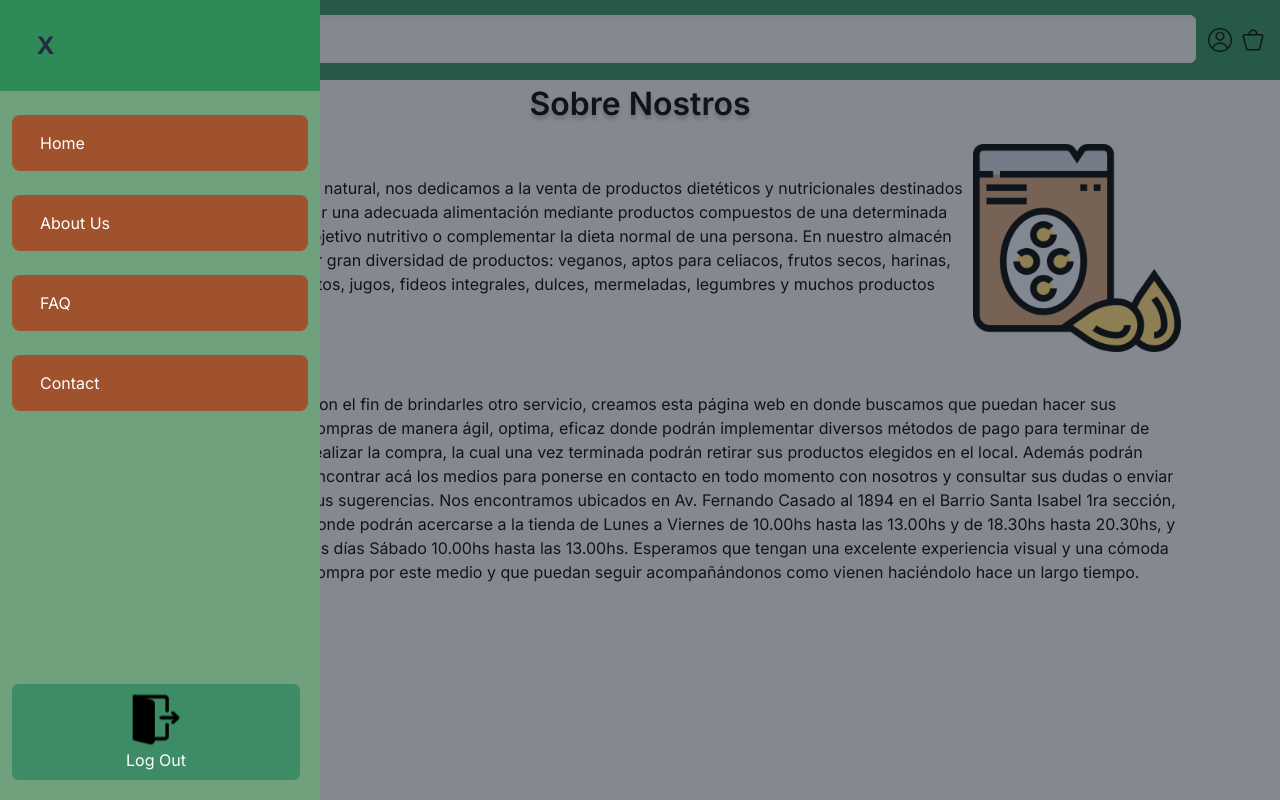
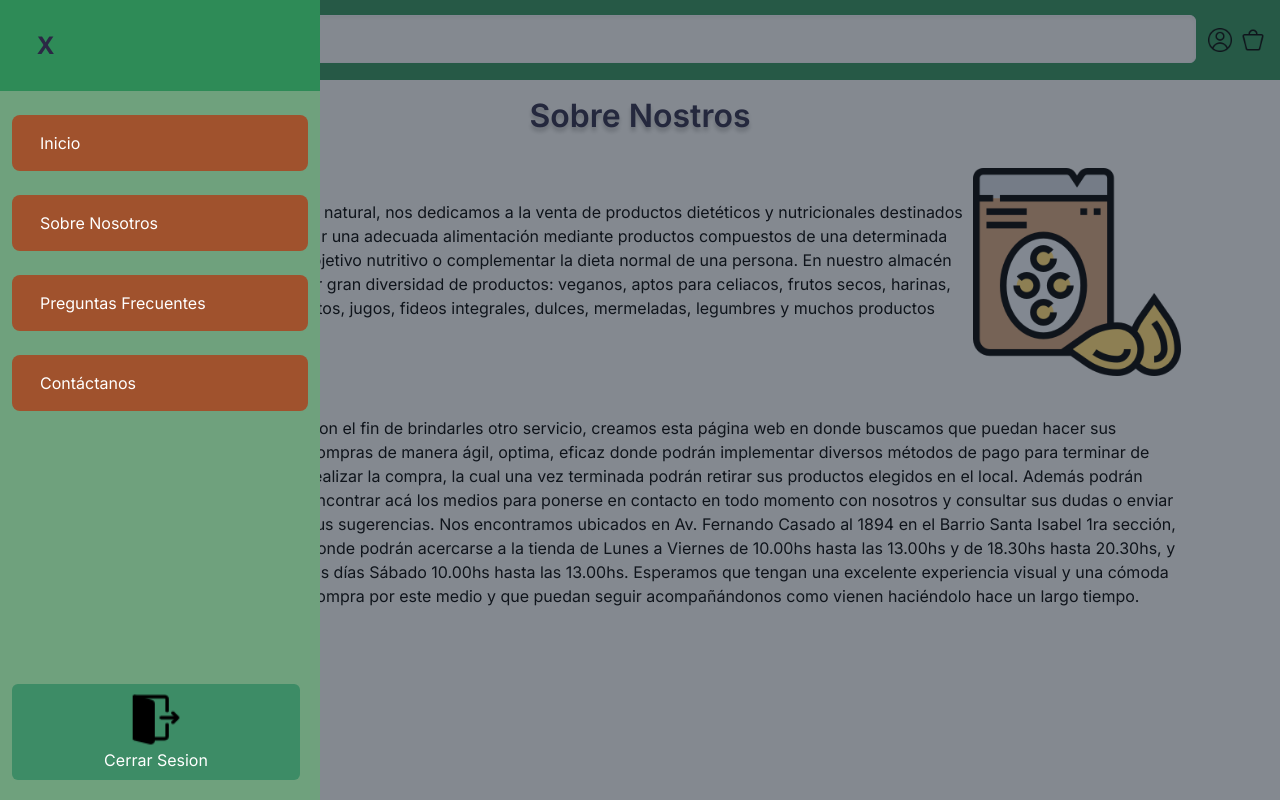
Before and after one commit to LeonardoIrusta01/Oasis-Front, a Next.js app: page /aboutUs in a window 1280 px wide. Both pictures are taken after a click on the button 32 px from the left and 40 px from the top of the page. Built offline with nearby package versions, Linux system fonts and the light colour scheme.

Commit message:
Fixed Problems

```diff
--- a/src/components/aboutUs/index.tsx
+++ b/src/components/aboutUs/index.tsx
@@ -4,10 +4,10 @@ import defaultIcon from "../../assets/images/Default_Food_Icon.png";
 
 const AboutUs = () => {
   return (
-    <div className="h-screen w-sreen bg-oasisGradient-antiFlashWhite">
+    <div className="h-full w-full md:h-screen md:w-screen bg-oasisGradient-antiFlashWhite">
       <Navbar />
       <p
-        className="colors-oasisGradient-black text-8 flex justify-center font-semibold"
+        className="w-full p-3 text-oasisGradient-black text-8 flex justify-center font-semibold"
         style={{ textShadow: "0px 4px 4px rgba(0,0,0,0.25)" }}
       >
         Sobre Nostros
--- a/src/components/contactUs/index.tsx
+++ b/src/components/contactUs/index.tsx
@@ -54,7 +54,8 @@ const ContactMe = () => {
         Contáctanos
       </p>
 
-      <div className="flex justify-center p-3">
+      <div className="space-y-6">
+        <div className="flex justify-center">
           <div className="w-96 h-12 p-4 left-3 top-32 bg-oasisGradient-seaGreen flex items-center rounded-md">
             <Image
               className="w-9 h-9 left-2 top-2"
@@ -65,7 +66,7 @@ const ContactMe = () => {
           </div>
         </div>
 
-      <div className="flex justify-center p-3">
+        <div className="flex justify-center">
           <div className="w-96 h-12 p-4 left-3 top-32 bg-oasisGradient-seaGreen flex items-center rounded-md">
             <Image
               className="w-9 h-9 left-2 top-2"
@@ -76,7 +77,7 @@ const ContactMe = () => {
           </div>
         </div>
 
-      <div className="flex justify-center p-3">
+        <div className="flex justify-center">
           <div className="w-96 h-12 p-4 left-3 top-32 bg-oasisGradient-seaGreen flex items-center rounded-md">
             <Image
               className="w-9 h-9 left-2 top-2"
@@ -165,6 +166,7 @@ const ContactMe = () => {
           }}
         </Formik>
       </div>
+    </div>
   );
 };
 
--- a/src/components/faq/index.tsx
+++ b/src/components/faq/index.tsx
@@ -11,7 +11,7 @@ const Faqs = () => {
       <Navbar />
 
       <p
-        className="w-100% p-3 text-oasisGradient-black text-8 flex justify-center font-semibold"
+        className="w-full p-3 text-oasisGradient-black text-8 text-center flex justify-center font-semibold"
         style={{ textShadow: "0px 4px 4px rgba(0,0,0,0.25)" }}
       >
         Preguntas Frecuentes
--- a/src/components/sideBar/sideBar.tsx
+++ b/src/components/sideBar/sideBar.tsx
@@ -31,7 +31,7 @@ const SideBar: React.FC<{ sideBarElement: LegacyRef<HTMLElement> }> = ({ sideBar
 							onClick={handleOnClick}
 							href='/'
 							className='flex items-center p-4 text-base font-normal bg-oasisGradient-rust text-oasisGradient-white rounded-lg'>
-							<span className='ml-3'>Home</span>
+							<span className='ml-3'>Inicio</span>
 						</Link>
 					</li>
 					<li>
@@ -39,7 +39,7 @@ const SideBar: React.FC<{ sideBarElement: LegacyRef<HTMLElement> }> = ({ sideBar
 							onClick={handleOnClick}
 							href='/aboutUs'
 							className='flex items-center p-4 text-base font-normal bg-oasisGradient-rust text-oasisGradient-white rounded-lg'>
-							<span className='ml-3'>About Us</span>
+							<span className='ml-3'>Sobre Nosotros</span>
 						</Link>
 					</li>
 					<li>
@@ -47,7 +47,7 @@ const SideBar: React.FC<{ sideBarElement: LegacyRef<HTMLElement> }> = ({ sideBar
 							onClick={handleOnClick}
 							href='/faq'
 							className='flex items-center p-4 text-base font-normal bg-oasisGradient-rust text-oasisGradient-white rounded-lg'>
-							<span className='ml-3'>FAQ</span>
+							<span className='ml-3'>Preguntas Frecuentes</span>
 						</Link>
 					</li>
 					<li>
@@ -55,7 +55,7 @@ const SideBar: React.FC<{ sideBarElement: LegacyRef<HTMLElement> }> = ({ sideBar
 							onClick={handleOnClick}
 							href='/contactUs'
 							className='flex items-center p-4 text-base font-normal bg-oasisGradient-rust text-oasisGradient-white rounded-lg'>
-							<span className='ml-3'>Contact</span>
+							<span className='ml-3'>Contáctanos</span>
 						</Link>
 					</li>
 					<button className='text-oasisGradient-white bg-oasisGradient-seaGreen2 fixed bottom-5 w-72 flex rounded-md flex-col justify-center items-center py-2'>
@@ -64,7 +64,7 @@ const SideBar: React.FC<{ sideBarElement: LegacyRef<HTMLElement> }> = ({ sideBar
 							alt='logOutIcon'
 							className='w-14 h-14 flex justify-center'
 						/>
-						Log Out
+						Cerrar Sesion
 					</button>
 				</ul>
 			</aside>
```
Lines whose indentation alone changed are shown as unchanged.
